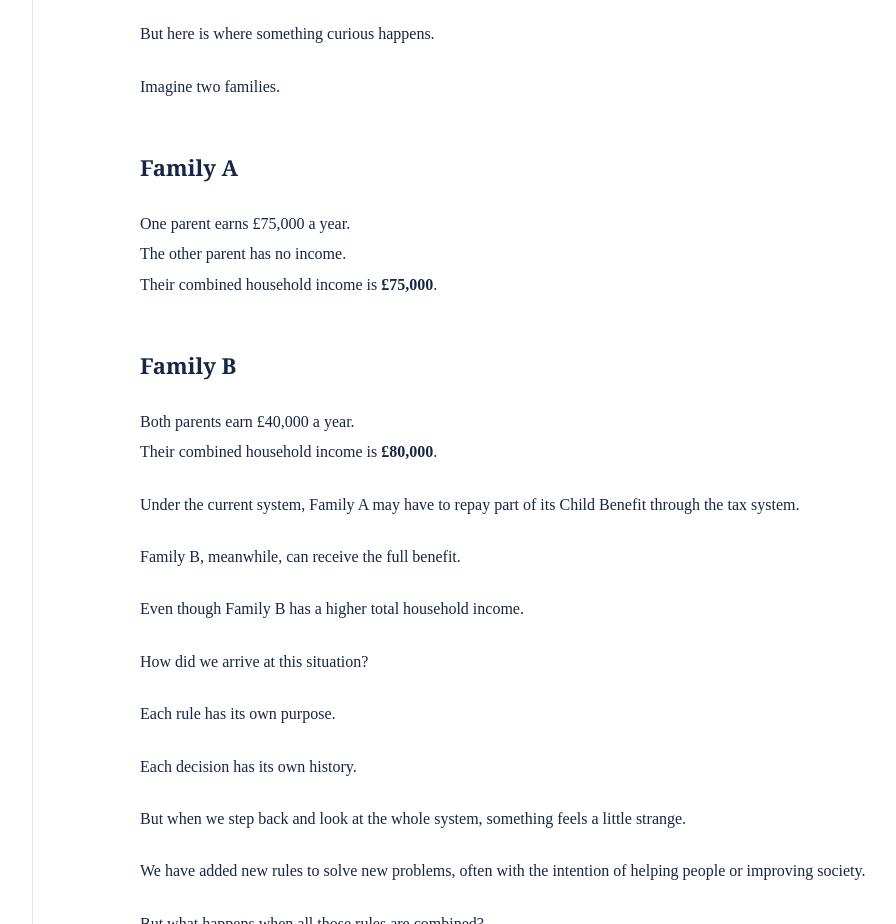
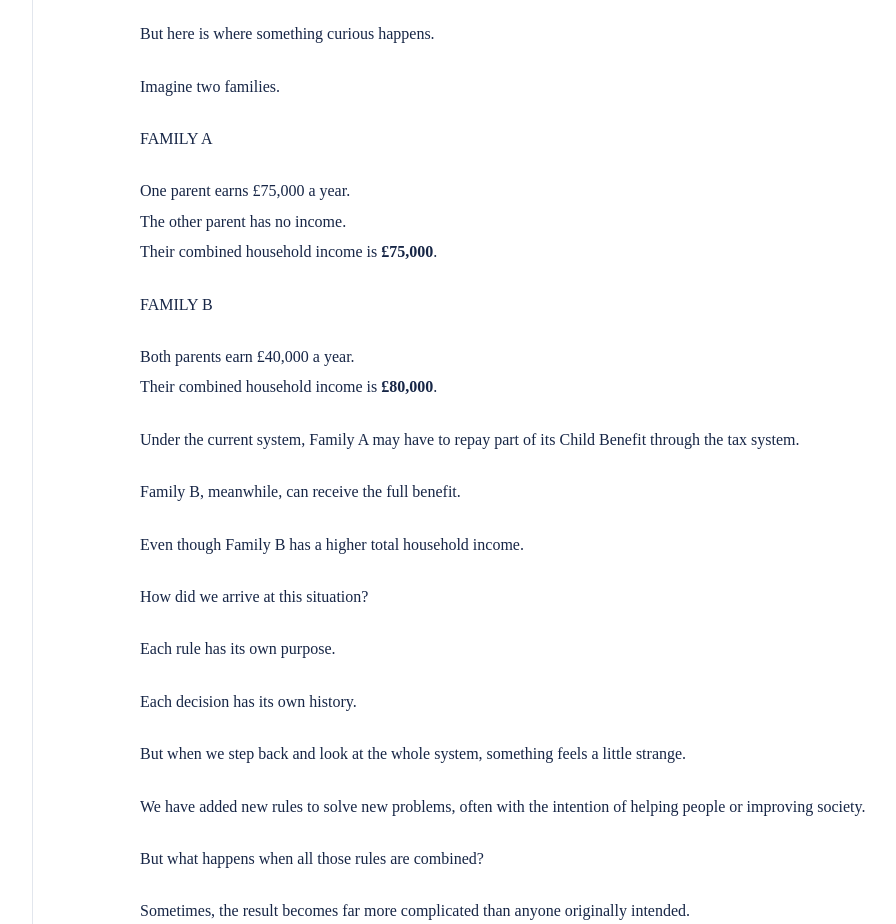
Before and after one commit to EquiluneCalendaqr/equilune-website, a plain HTML site: page 03the-idea.html in a window 1280 px wide. Shown: the part 1528-2452 px from the top of the page, without its empty margins (265-1161 px from the left). Drawn offline with Linux system fonts and the light colour scheme.

Commit message:
Replace headings with audience labels for families

```diff
--- a/03the-idea.html
+++ b/03the-idea.html
@@ -123,7 +123,7 @@
 
         <p>Imagine two families.</p>
 
-        <h3>Family A</h3>
+        <p class="audience-label">FAMILY A</p>
 
         <p>
           One parent earns £75,000 a year.<br>
@@ -131,7 +131,7 @@
           Their combined household income is <strong>£75,000</strong>.
         </p>
 
-        <h3>Family B</h3>
+        <p class="audience-label">FAMILY B</p>
 
         <p>
           Both parents earn £40,000 a year.<br>
```
